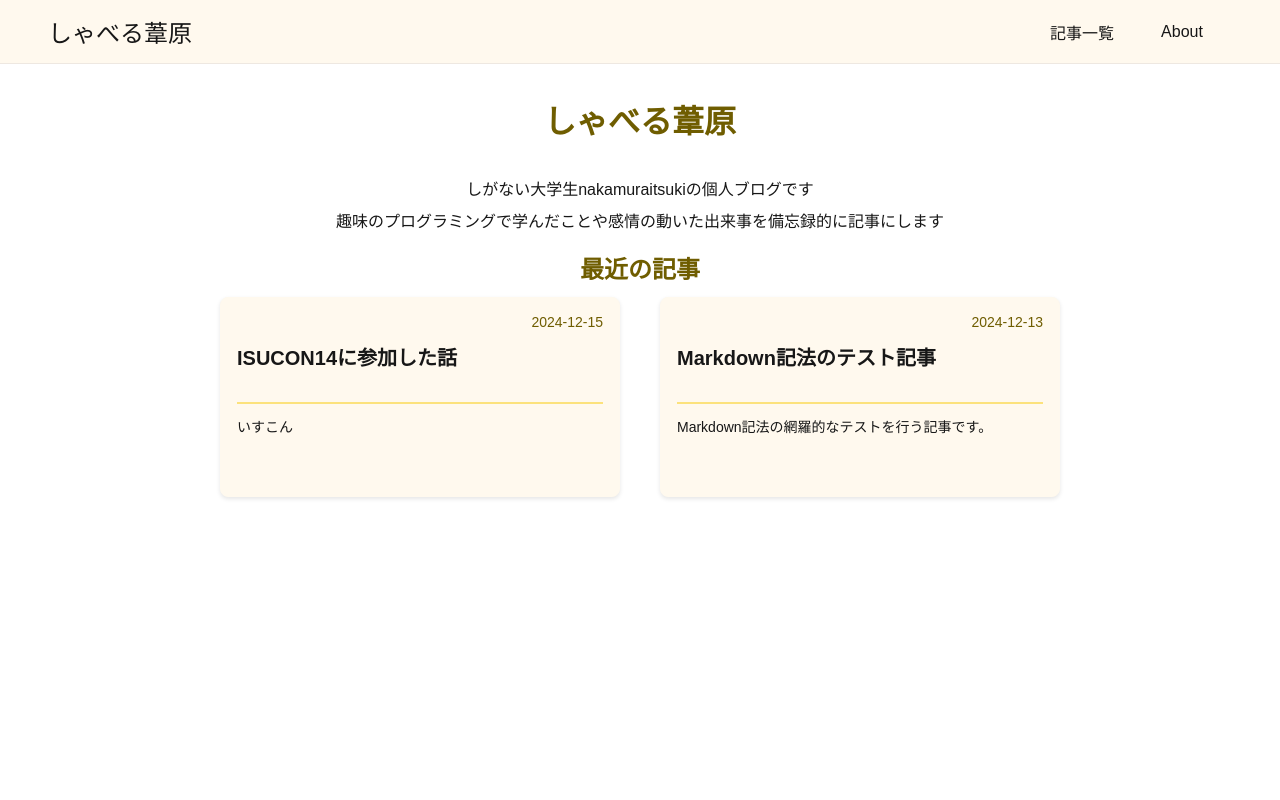
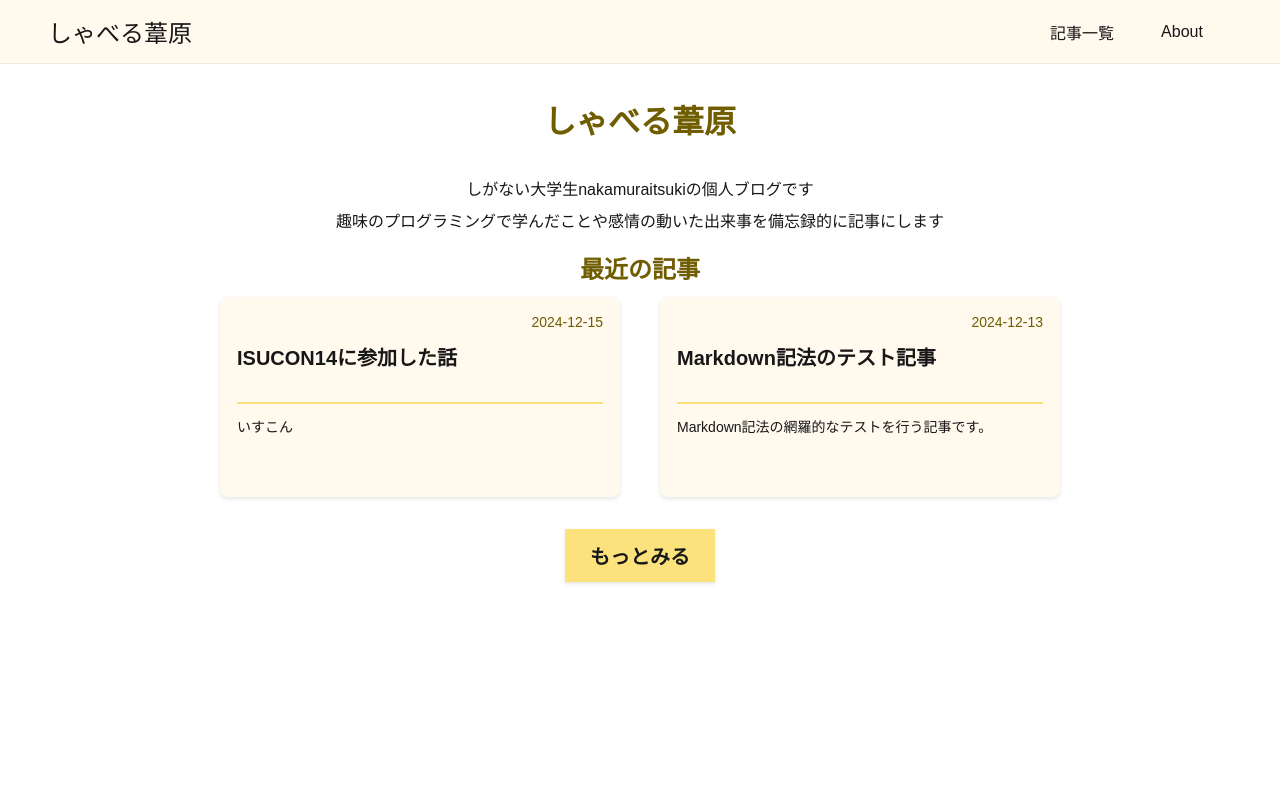
Before and after one commit to nakamuraitsuki/Next-blog-project, a Next.js app: page / in a window 1280 px wide. Shown: the top 800 px of the page. Built offline with nearby package versions, Linux system fonts and the light colour scheme.

Commit message:
ボタンコンポーネント作成

```diff
--- a/src/app/page.module.css
+++ b/src/app/page.module.css
@@ -19,3 +19,9 @@
     text-align: center;
     color: #6f5d00;
 }
+
+.buttonWrap {
+    margin: 32px auto;
+    display: flex;
+    justify-content: center;
+}
--- a/src/app/page.tsx
+++ b/src/app/page.tsx
@@ -2,6 +2,7 @@ import styles from "./page.module.css"
 import Layout from "@/components/Layout/Layout"
 import { getAllPosts } from "@/lib/posts"
 import BlogCardList from "@/components/BlogCardList/BlogCardList";
+import LinkButton from "@/components/LinkButton/LinkButton";
 
 //最新記事の取得個数
 const reccent = 2;
@@ -18,6 +19,9 @@ export default async function Home() {
       </div>
       <h2 className={styles.title}>最近の記事</h2>
       <BlogCardList posts={reccentPosts}/>
+      <div className={styles.buttonWrap}>
+        <LinkButton href="/blog" text="もっとみる"/>
+      </div>
     </Layout>
   );
 }
--- /dev/null
+++ b/src/components/LinkButton/LinkButton.module.css
@@ -0,0 +1,25 @@
+.button{
+    margin:0;
+    padding:12px;
+    display: block;
+    width: fit-content;
+    min-width: 150px;
+    background-color:#fce27c;
+    box-shadow: 0 2px 4px rgba(0, 0, 0, 0.1);
+    transition: transform 0.2s ease;
+}
+
+.button:hover {
+    transform: translateY(-0.5px); /* 要素を少し上に移動 */
+    box-shadow: 0 2px 4.5px rgba(0, 0, 0, 0.2); /* ホバー時に強調された影 */
+}
+
+.button:active{
+    box-shadow: none;
+}
+
+.text {
+    font-weight: bold;
+    font-size: 1.25rem;
+    text-align: center;
+}
--- /dev/null
+++ b/src/components/LinkButton/LinkButton.tsx
@@ -0,0 +1,18 @@
+import Link from "next/link";
+import styles from "./LinkButton.module.css"
+
+
+interface LinkButtonProps {
+    href: string;
+    text: string;
+}
+
+const LinkButton = ({ href, text }: LinkButtonProps) => {
+    return(
+        <Link href={href} className={styles.button}>
+            <p className={styles.text}>{text}</p>
+        </Link>
+    )
+}
+
+export default LinkButton;
```
